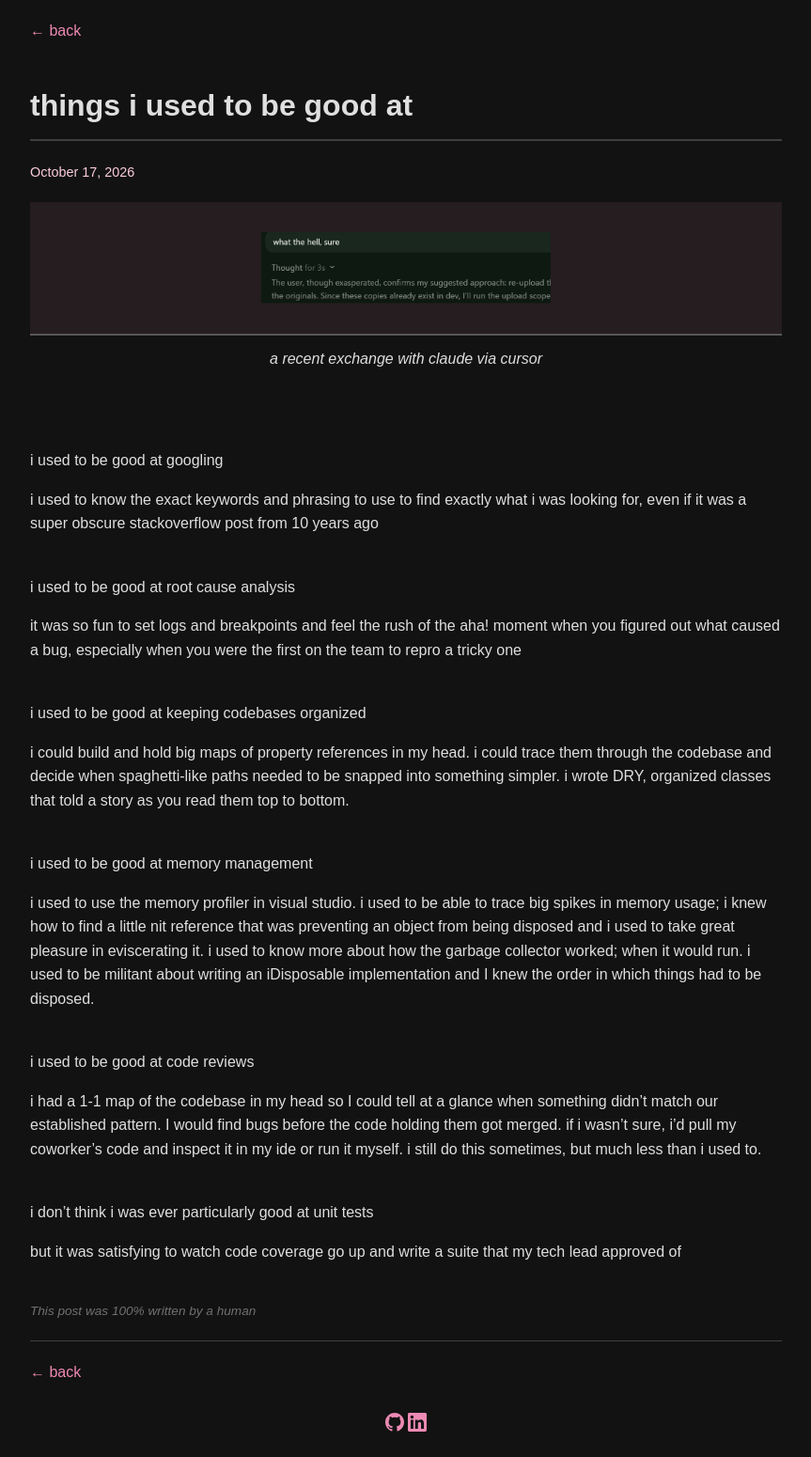
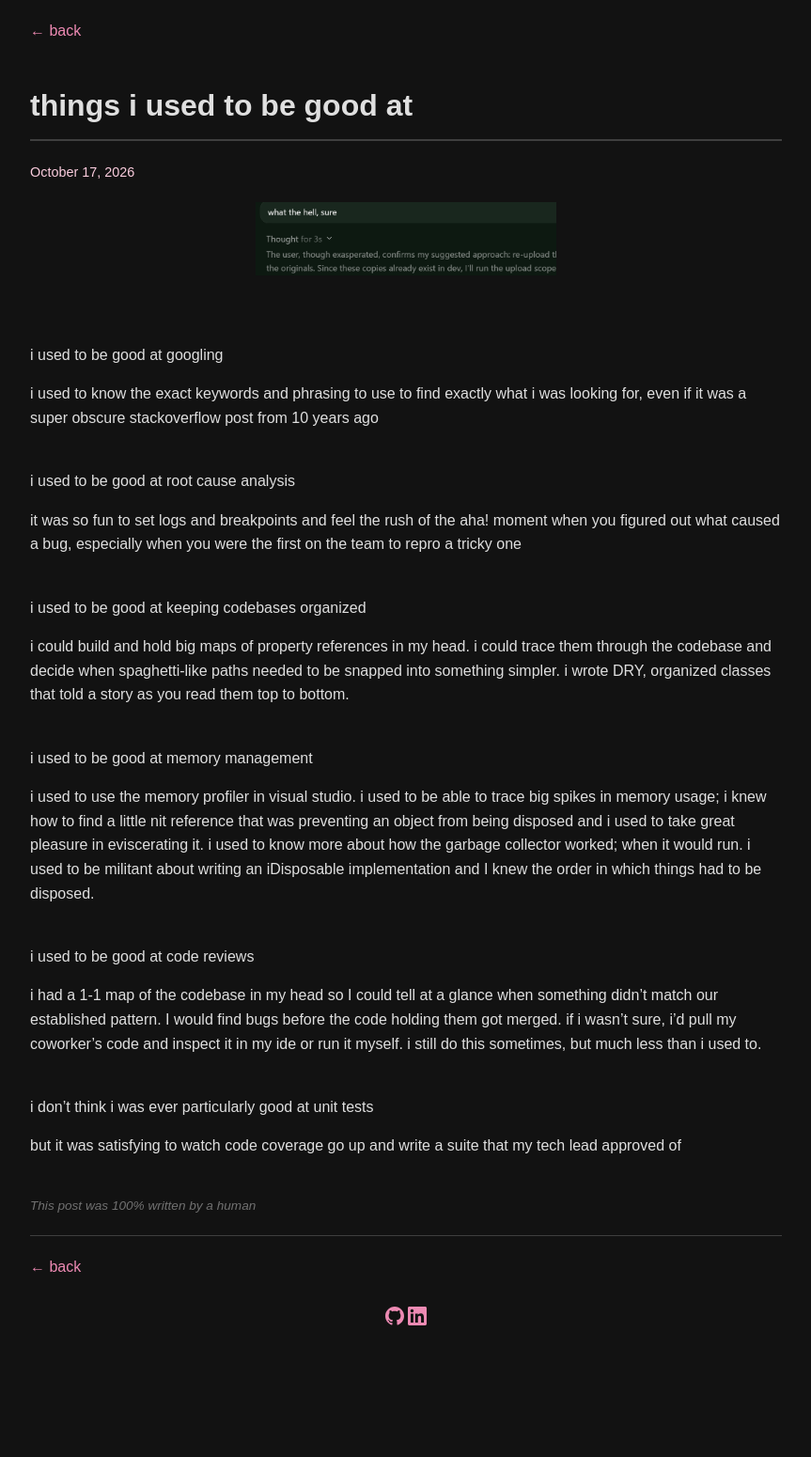
Before and after one commit to superfamousdog/superfamousdog.github.io, a Jekyll site: the page built from _posts/2026-10-17-things-i-used-to-be-good-at.md, in a window 1280 px wide. Shown: the whole page at 94% size, without its empty margins (208-1071 px from the left). Built offline with Jekyll 4.4.1, drawn with Linux system fonts in a browser that asks for light colours; after the commit the page ends 1438 px from its top, so only the background shows below that.

Commit message:
Update 2026-10-17-things-i-used-to-be-good-at.md

```diff
--- a/_posts/2026-10-17-things-i-used-to-be-good-at.md
+++ b/_posts/2026-10-17-things-i-used-to-be-good-at.md
@@ -5,9 +5,7 @@
 attribution: "This post was 100% written by a human"
 ---
 
-| ![saying what the hell, sure to a helpful coding agent](/what-the-hell-sure.png) |
-|:--:|
-| *a recent exchange with claude via cursor* |
+![saying what the hell, sure to a helpful coding agent](/what-the-hell-sure.png)
 
 
 <br><br>
```
